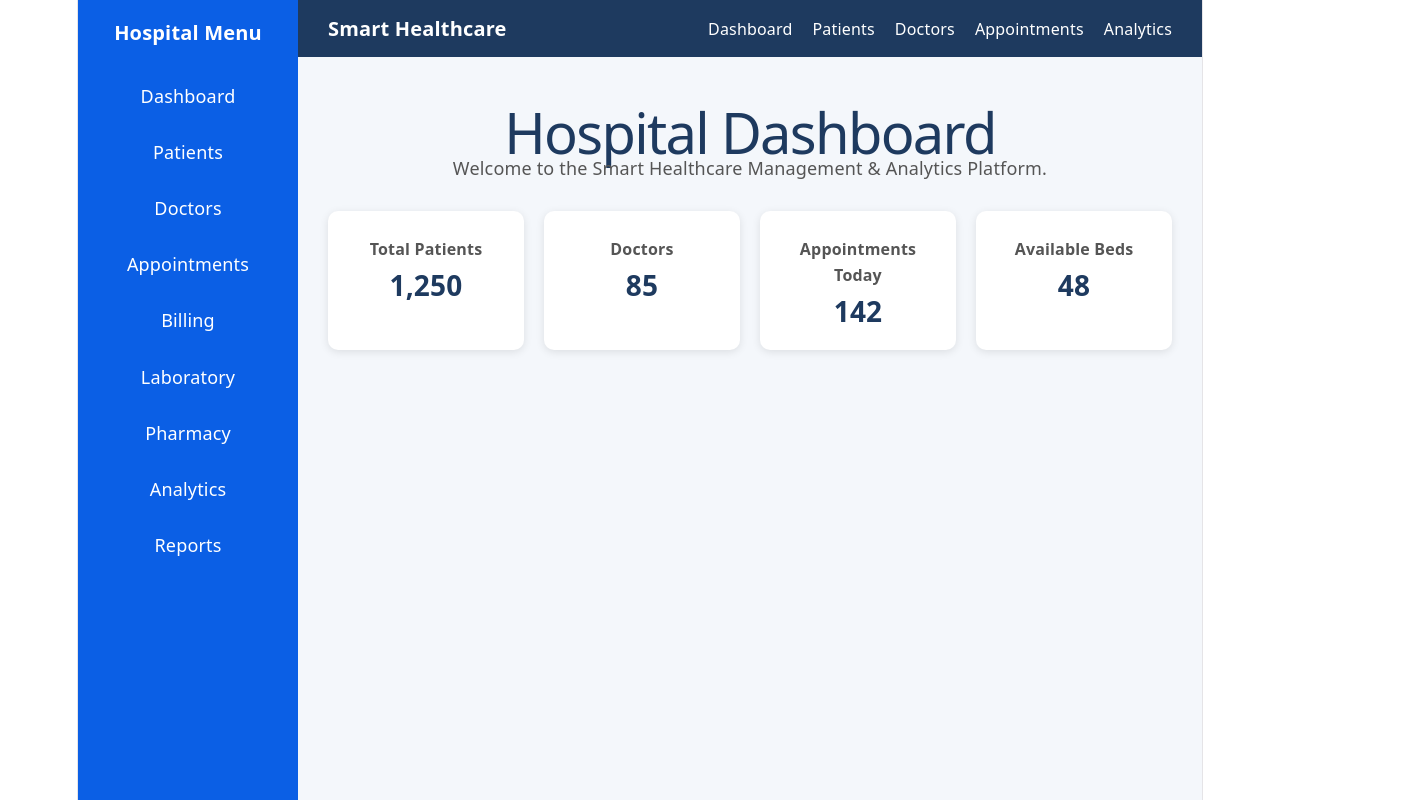
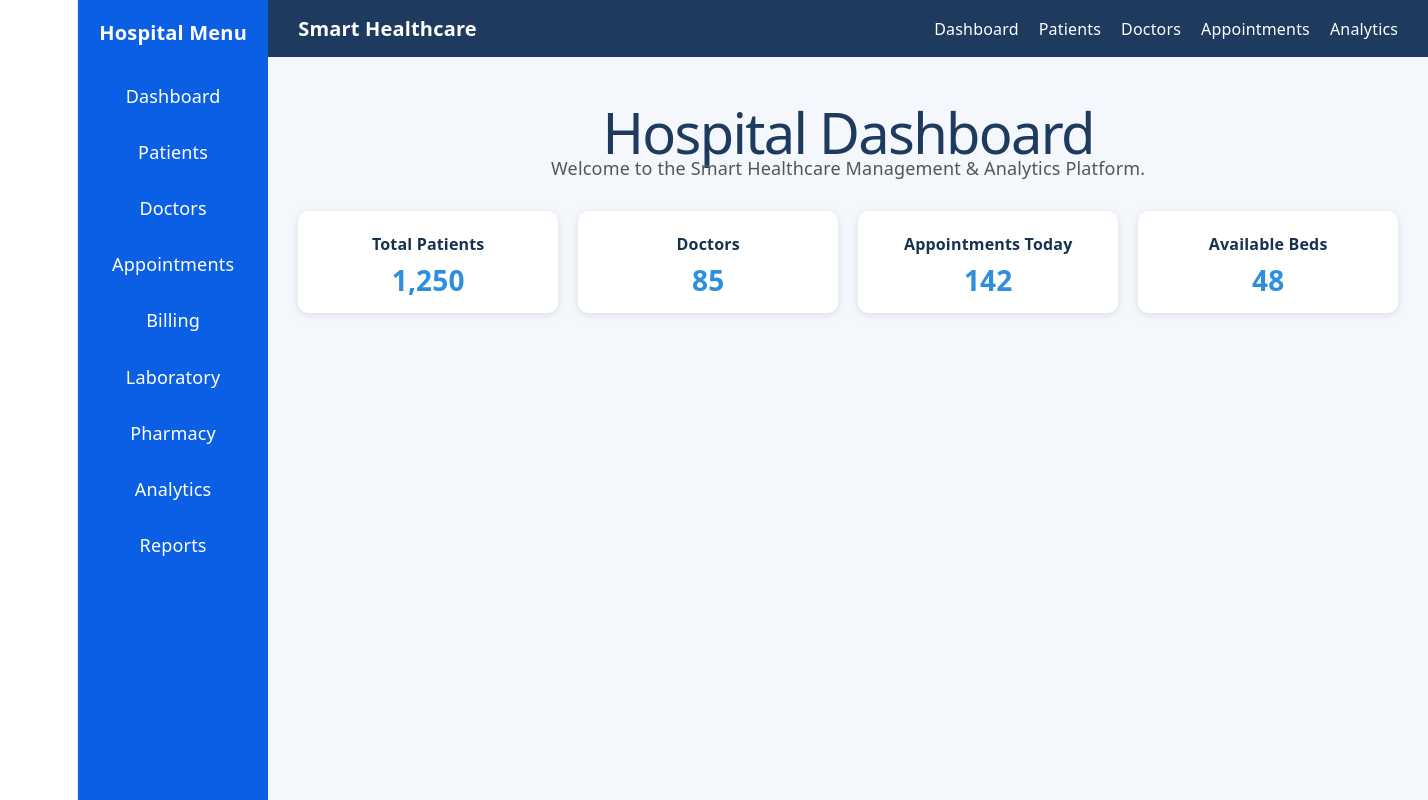
Before and after one commit to santhosh123san/smart-healthcare-management-analytics-platform, a React app in the folder frontend/: page / in a window 1280 px wide. Shown: the top 800 px of the page, 1428 px wide, since content can reach past the window. Built offline with nearby package versions, Linux system fonts and the light colour scheme; the HTML template or start-up script is replaced by a standard one.

Commit message:
feat: complete week 1 day 4 dashboard KPI card

```diff
--- /dev/null
+++ b/frontend/src/components/KpiCard.css
@@ -0,0 +1,19 @@
+.kpi-card {
+  background: white;
+  padding: 20px;
+  border-radius: 10px;
+  box-shadow: 0 2px 8px rgba(0,0,0,0.1);
+  text-align: center;
+  width: 220px;
+}
+
+.kpi-card h3 {
+  color: #16324f;
+  margin-bottom: 10px;
+}
+
+.kpi-card p {
+  font-size: 28px;
+  font-weight: bold;
+  color: #2d8fdd;
+}
--- /dev/null
+++ b/frontend/src/components/KpiCard.jsx
@@ -0,0 +1,12 @@
+import "./KpiCard.css";
+
+function KpiCard({ title, value }) {
+  return (
+    <div className="kpi-card">
+      <h3>{title}</h3>
+      <p>{value}</p>
+    </div>
+  );
+}
+
+export default KpiCard;
--- a/frontend/src/pages/Dashboard.jsx
+++ b/frontend/src/pages/Dashboard.jsx
@@ -1,6 +1,7 @@
 import "../styles/Dashboard.css";
+import KpiCard from "../components/KpiCard";
 
- function Dashboard() {
+function Dashboard() {
   return (
     <div className="dashboard">
       <h1>Hospital Dashboard</h1>
@@ -10,25 +11,10 @@ import "../styles/Dashboard.css";
       </p>
 
       <div className="kpi-container">
-        <div className="kpi-card">
-          <h3>Total Patients</h3>
-          <p>1,250</p>
-        </div>
-
-        <div className="kpi-card">
-          <h3>Doctors</h3>
-          <p>85</p>
-        </div>
-
-        <div className="kpi-card">
-          <h3>Appointments Today</h3>
-          <p>142</p>
-        </div>
-
-        <div className="kpi-card">
-          <h3>Available Beds</h3>
-          <p>48</p>
-        </div>
+        <KpiCard title="Total Patients" value="1,250" />
+        <KpiCard title="Doctors" value="85" />
+        <KpiCard title="Appointments Today" value="142" />
+        <KpiCard title="Available Beds" value="48" />
       </div>
     </div>
   );
```
Also changed, not shown: 4 other files (tests, documents, lock files or other folders).
